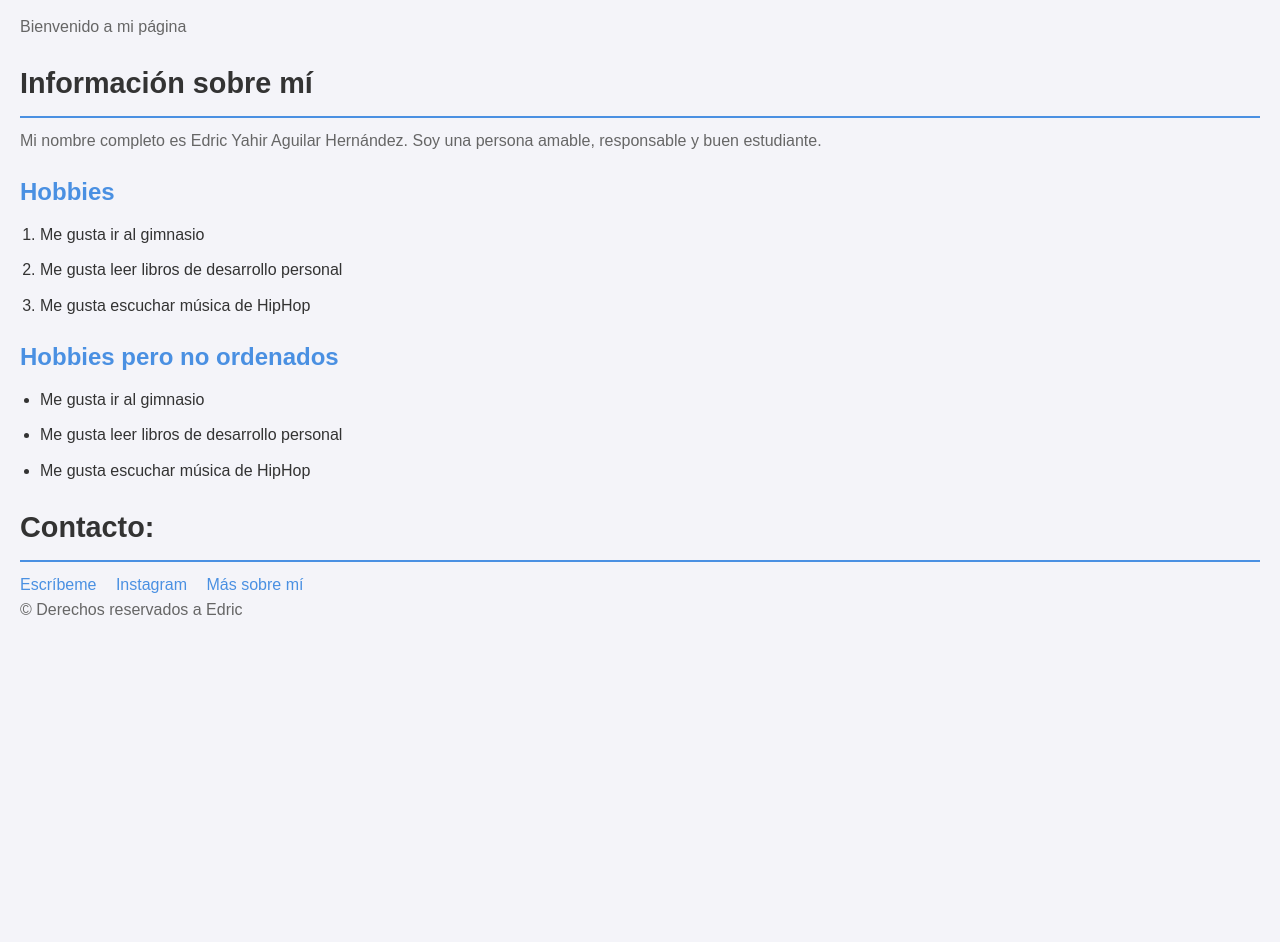
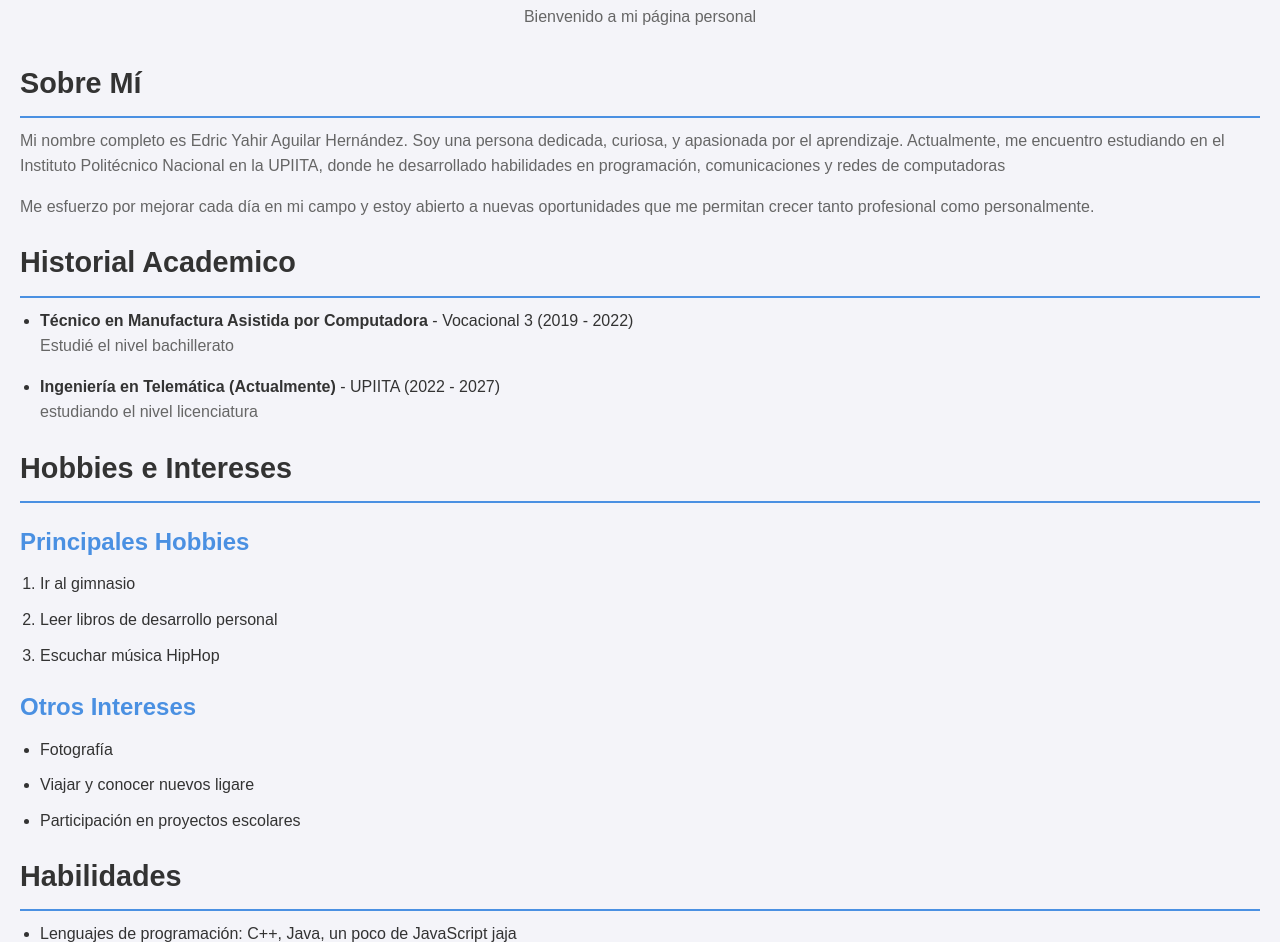
Before and after one commit to Edriczzzz/Sitio_Personal, a plain HTML site: page index.html in a window 1280 px wide. Shown: the part 90-1032 px from the top of the page. Before the commit the page ends 800 px from the top, so only its background shows below. Drawn offline with Linux system fonts and the light colour scheme.

Commit message:
agregar más información y darle más orden

```diff
--- a/css/estilos.css
+++ b/css/estilos.css
@@ -1,4 +1,3 @@
-
 * {
     margin: 0;
     padding: 0;
@@ -13,12 +12,15 @@ body {
     line-height: 1.6;
 }
 
+header {
+    text-align: center;
+    margin-bottom: 30px;
+}
 
 h1 {
     font-size: 2.5em;
     color: #4a90e2;
-    text-align: center;
-    margin-bottom: 20px;
+    margin-bottom: 10px;
 }
 
 h2 {
@@ -30,6 +32,12 @@ h2 {
     margin-bottom: 10px;
 }
 
+h3 {
+    font-size: 1.5em;
+    color: #4a90e2;
+    margin-top: 20px;
+    margin-bottom: 10px;
+}
 
 p {
     margin-bottom: 15px;
@@ -37,28 +45,29 @@ p {
     color: #666;
 }
 
-
-ol, ul {
+ul, ol {
     margin-left: 20px;
     margin-bottom: 20px;
 }
 
-ol li, ul li {
+ul li, ol li {
     margin-bottom: 10px;
     font-size: 1em;
     color: #333;
 }
 
-
-h3 {
-    font-size: 1.5em;
-    color: #4a90e2;
-    margin-top: 20px;
-    margin-bottom: 10px;
-}
-
 a {
     color: #4a90e2;
     text-decoration: none;
-    margin-right: 15px;
 }
+
+a:hover {
+    text-decoration: underline;
+}
+
+footer {
+    text-align: center;
+    margin-top: 30px;
+    font-size: 0.9em;
+    color: #666;
+}
--- a/index.html
+++ b/index.html
@@ -3,42 +3,72 @@
 <head>
     <meta charset="UTF-8">
     <meta name="viewport" content="width=device-width, initial-scale=1.0">
-    <title>Edric</title>
+    <title>Edric Yahir Aguilar Hernández - Página Personal</title>
     <link rel="stylesheet" href="/css/estilos.css">
 </head>
 <body>
-    <div class="container">
+    <header>
         <h1>Hola, soy Edric Yahir Aguilar Hernández</h1>
-        <p>Bienvenido a mi página</p>
-        <h2>Información sobre mí</h2>
-        <p id="Seccion1">Mi nombre completo es Edric Yahir Aguilar Hernández. Soy una persona amable, responsable y buen estudiante.</p>
+        <p>Bienvenido a mi página personal</p>
+    </header>
 
-        <h3>Hobbies</h3>
-        <div>
-            <ol>
-                <li>Me gusta ir al gimnasio</li>
-                <li>Me gusta leer libros de desarrollo personal</li>
-                <li>Me gusta escuchar música de HipHop</li>
-            </ol>
-        </div>
+    <section>
+        <h2>Sobre Mí</h2>
+        <p>Mi nombre completo es Edric Yahir Aguilar Hernández. Soy una persona dedicada, curiosa, y apasionada por el aprendizaje.
+            Actualmente, me encuentro estudiando en el Instituto Politécnico Nacional en la UPIITA, donde he desarrollado habilidades
+            en programación, comunicaciones y redes de computadoras</p>
+        <p>Me esfuerzo por mejorar cada día en mi campo y estoy abierto a nuevas oportunidades que me permitan crecer tanto profesional
+            como personalmente.</p>
+    </section>
 
-        <h3>Hobbies pero no ordenados</h3>
-        <div>
-            <ul>
-                <li>Me gusta ir al gimnasio</li>
-                <li>Me gusta leer libros de desarrollo personal</li>
-                <li>Me gusta escuchar música de HipHop</li>
-            </ul>
-        </div>
+    <section>
+        <h2>Historial Academico</h2>
+        <ul>
+            <li><strong>Técnico en Manufactura Asistida por Computadora</strong> - Vocacional 3 (2019 - 2022)
+                <p>Estudié el nivel bachillerato</p>
+            </li>
+            <li><strong>Ingeniería en Telemática (Actualmente)</strong> - UPIITA (2022 - 2027)
+                <p>estudiando el nivel licenciatura</p>
+            </li>
+        </ul>
+    </section>
 
-        <h2>Contacto:</h2>
-        <a href="mailto:eaguilarh1900@alumno.ipn.mx">Escríbeme</a>
-        <a href="https://www.instagram.com/edriczzz/">Instagram</a>
-        <a href="pagina2.html">Más sobre mí</a>
-    </div>
+    <section>
+        <h2>Hobbies e Intereses</h2>
+        <h3>Principales Hobbies</h3>
+        <ol>
+            <li>Ir al gimnasio</li>
+            <li>Leer libros de desarrollo personal</li>
+            <li>Escuchar música HipHop</li>
+        </ol>
+        <h3>Otros Intereses</h3>
+        <ul>
+            <li>Fotografía</li>
+            <li>Viajar y conocer nuevos ligare</li>
+            <li>Participación en proyectos escolares</li>
+        </ul>
+    </section>
+
+    <section>
+        <h2>Habilidades</h2>
+        <ul>
+            <li>Lenguajes de programación: C++, Java, un poco de JavaScript jaja</li>
+            <li>Desarrollo web: HTML, CSS (en proceso), </li>
+            <li>Herramientas de análisis de datos: MATLAB, Excel, SQL</li>
+            <li>Idiomas: Español (nativo), Inglés (B1)</li>
+        </ul>
+    </section>
+
+    <section>
+        <h2>Contacto</h2>
+        <p>Si deseas contactarme, puedes hacerlo a través de los siguientes medios:</p>
+        <a href="mailto:eaguilarh1900@alumno.ipn.mx">Correo Electrónico</a> |
+        <a href="https://www.instagram.com/edriczzz/" target="_blank">Instagram</a> |
+
+    </section>
 
     <footer>
-        <p>© Derechos reservados a Edric</p>
+        <p>© 2024 Edric Yahir Aguilar Hernández. Todos los derechos reservados.</p>
     </footer>
 </body>
 </html>
```
